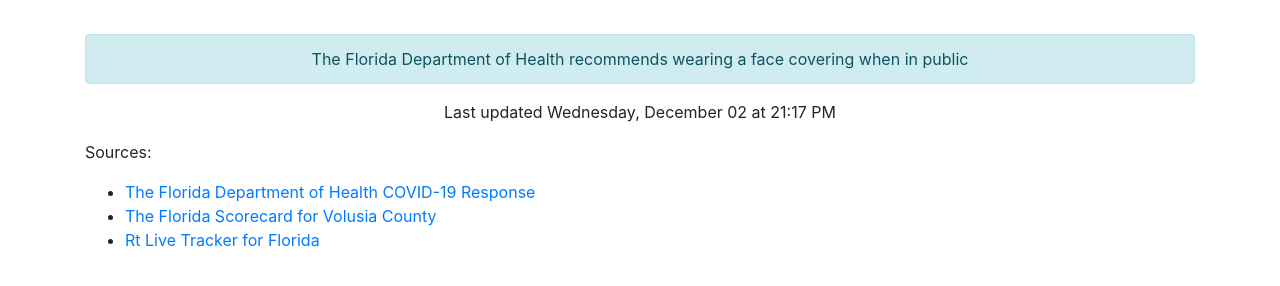
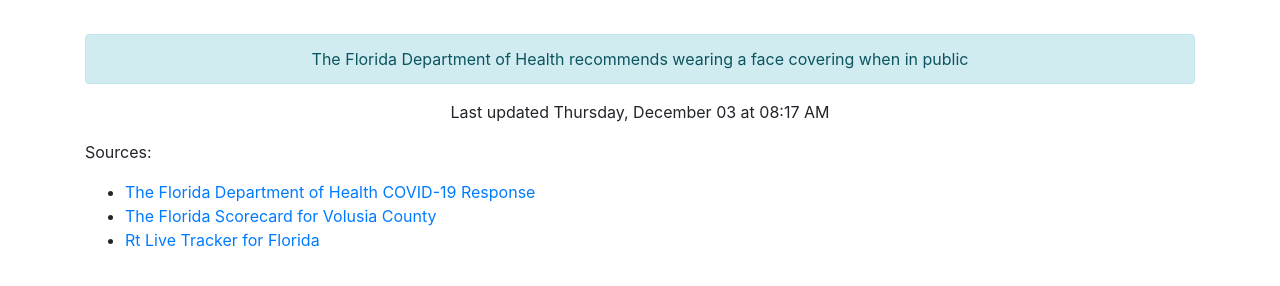
Before and after one commit to thinkjson/timeforchurch, a Jekyll site: the page built from index.md, in a window 1280 px wide. Shown: the part 520-806 px from the top of the page. Built offline with Jekyll 4.4.1, drawn with Linux system fonts in a browser that asks for light colours; our own code applies the rules of GitHub Pages for plain Markdown files.

Commit message:
Updating data

```diff
--- a/_includes/data.html
+++ b/_includes/data.html
@@ -10,4 +10,4 @@
     <div class="outcome text-success">YES</div>
     <div class="alert alert-info" role="alert">The Florida Department of Health recommends wearing a face covering when in public</div>
 
-    <p>Last updated Wednesday, December 02 at 21:17 PM</p>
+    <p>Last updated Thursday, December 03 at 08:17 AM</p>
```
